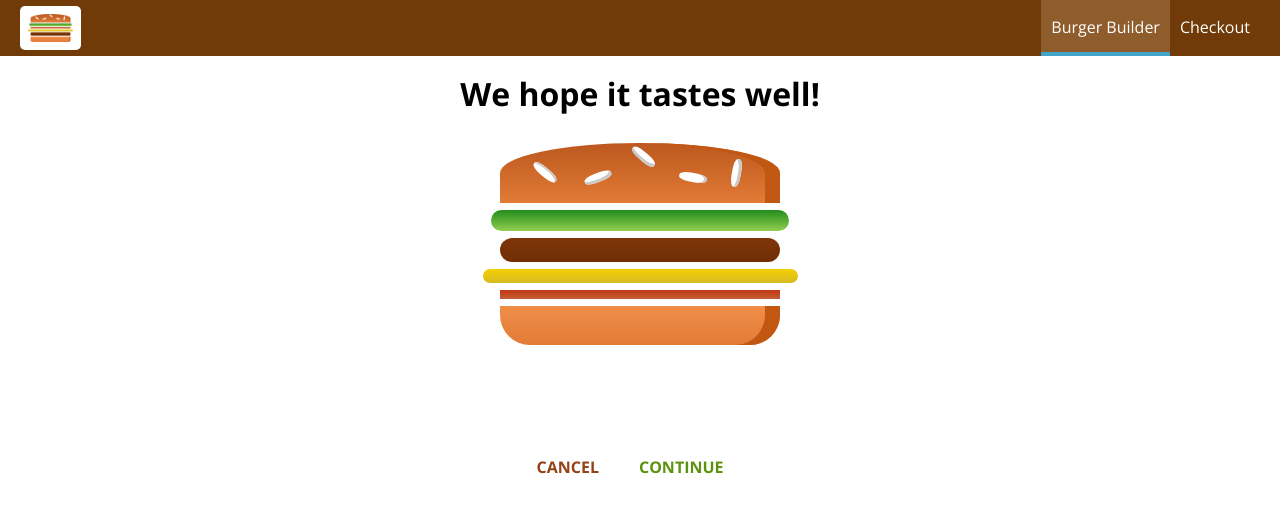
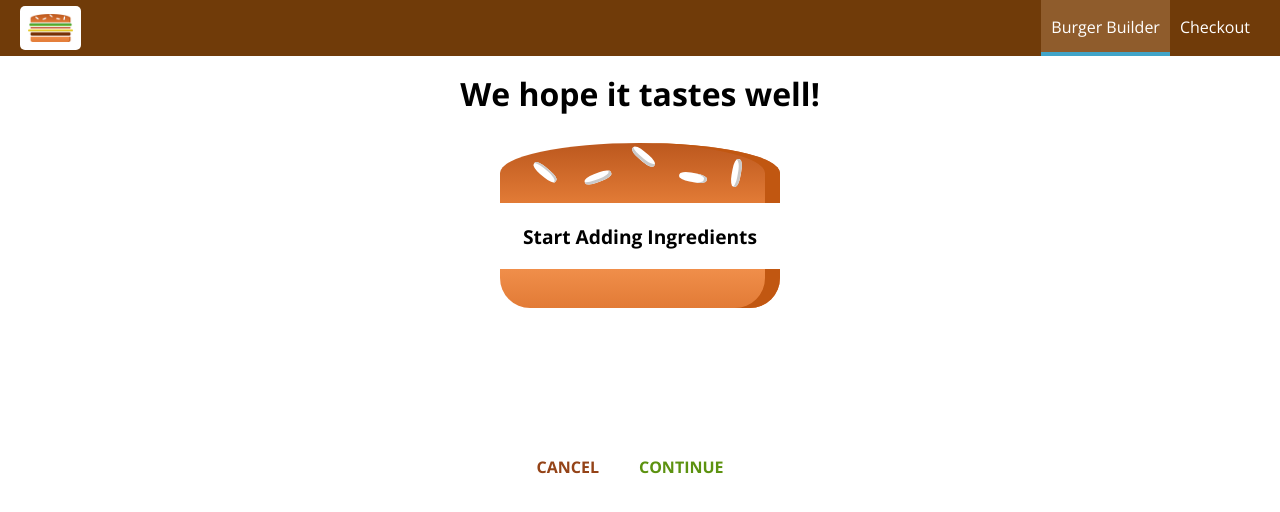
Before and after one commit to vaibhavirohilla741/Burger-Builder, a React app: page /checkout in a window 1280 px wide. Shown: the top 512 px of the page. Built offline with nearby package versions, Linux system fonts and the light colour scheme.

Commit message:
Add files via upload

```diff
--- a/src/components/Order/CheckoutSummary/CheckoutSummary.js
+++ b/src/components/Order/CheckoutSummary/CheckoutSummary.js
@@ -13,10 +13,10 @@
             </div>
             <Button
                 btnType="Danger"
-                clicked>CANCEL</Button>
+                clicked={props.checkoutCancelled}>CANCEL</Button>
             <Button
                 btnType="Success"
-                clicked>CONTINUE</Button>
+                clicked={props.checkoutContinued}>CONTINUE</Button>
         </div>
     );
 }
--- a/src/containers/BurgerBuilder/BurgerBuilder.js
+++ b/src/containers/BurgerBuilder/BurgerBuilder.js
@@ -63,7 +63,15 @@
         // axios.post('/orders.json',order)
         //     .then(response =>this.setState({loading:false, purchasing: false}))
         //     .catch(error => this.setState({loading:false, purchasing: false}))
-        this.props.history.push('/checkout');
+        const queryParams = [];
+        for(let i in this.state.ingredients) {
+            queryParams.push(encodeURIComponent(i) + '=' + encodeURIComponent(this.state.ingredients[i]))
+        }
+        const queryString= queryParams.join('&')
+        this.props.history.push({
+            pathname:'/checkout',
+            search: '?'+ queryString
+        });
     }
 
     purchaseHandler = () => {
--- a/src/containers/Checkout/Checkout.js
+++ b/src/containers/Checkout/Checkout.js
@@ -11,11 +11,30 @@
             bacon: 1
         }
     }
+    componentDidMount() {
+        const query = new URLSearchParams(this.props.location.search)
+        const ingredients = {};
+        for(let param of query.entries()) {
+            ingredients[param[0]] = +param[1]
+        }
+        this.setState({ingredients:ingredients})
+    }
+
+    checkoutCancelledHandler = () => {
+        this.props.history.goBack();
+
+    }
+    checkoutCOntinuedHandler = () => {
+        this.props.history.replace('/checkout/contact-data')
+    }
 
     render() {
         return (
             <center><div>
-                <CheckoutSummary ingredients={this.state.ingredients}/>
+                <CheckoutSummary
+                    checkoutCancelled={this.checkoutCancelledHandler}
+                    checkoutContinued={this.checkoutCOntinuedHandler}
+                    ingredients={this.state.ingredients}/>
             </div></center>
         );
     }
```
